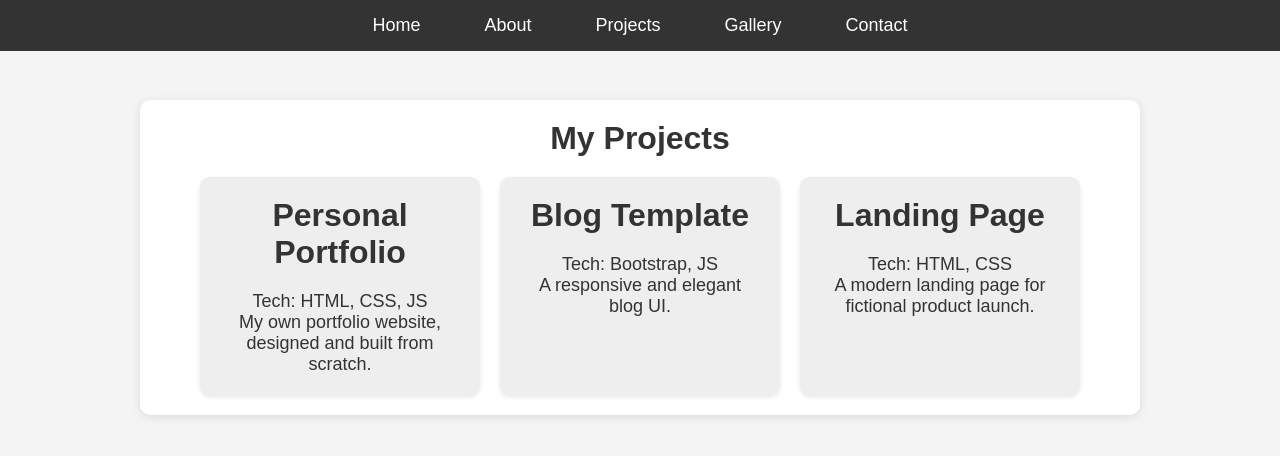
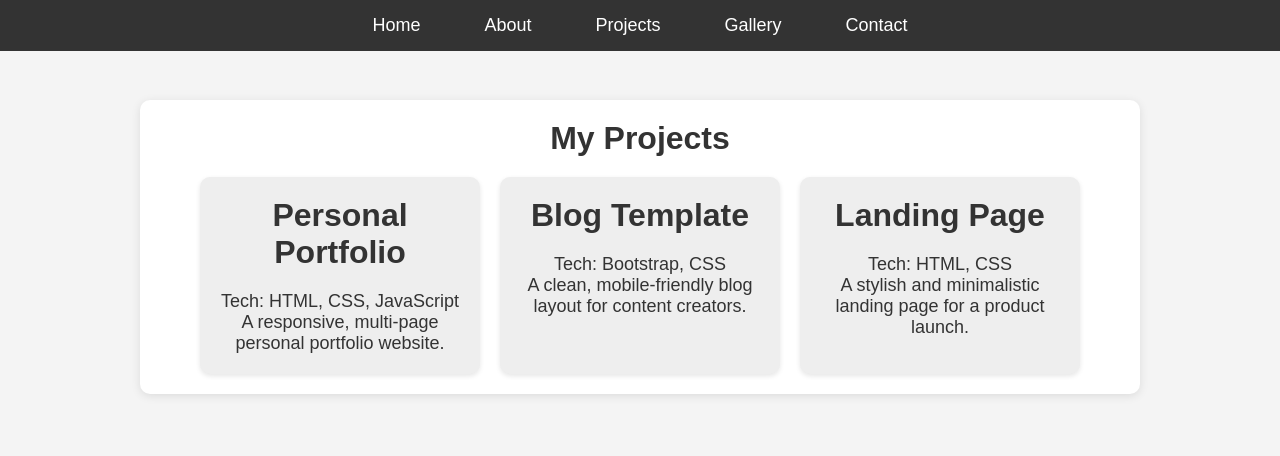
Before and after one commit to shashanklaur/portfolio-website, a plain HTML site: page projects.html in a window 1280 px wide. Drawn offline with Linux system fonts and the light colour scheme.

Commit message:
Update projects.html

```diff
--- a/projects.html
+++ b/projects.html
@@ -3,7 +3,7 @@
 <head>
     <meta charset="UTF-8">
     <meta name="viewport" content="width=device-width, initial-scale=1.0">
-    <title>My Projects</title>
+    <title>Projects - Shashank's Portfolio</title>
     <link rel="stylesheet" href="css/style.css">
 </head>
 <body>
@@ -22,18 +22,18 @@
         <div class="projects">
             <div class="project-card">
                 <h2>Personal Portfolio</h2>
-                <p>Tech: HTML, CSS, JS</p>
-                <p>My own portfolio website, designed and built from scratch.</p>
+                <p>Tech: HTML, CSS, JavaScript</p>
+                <p>A responsive, multi-page personal portfolio website.</p>
             </div>
             <div class="project-card">
                 <h2>Blog Template</h2>
-                <p>Tech: Bootstrap, JS</p>
-                <p>A responsive and elegant blog UI.</p>
+                <p>Tech: Bootstrap, CSS</p>
+                <p>A clean, mobile-friendly blog layout for content creators.</p>
             </div>
             <div class="project-card">
                 <h2>Landing Page</h2>
                 <p>Tech: HTML, CSS</p>
-                <p>A modern landing page for fictional product launch.</p>
+                <p>A stylish and minimalistic landing page for a product launch.</p>
             </div>
         </div>
     </section>
```
